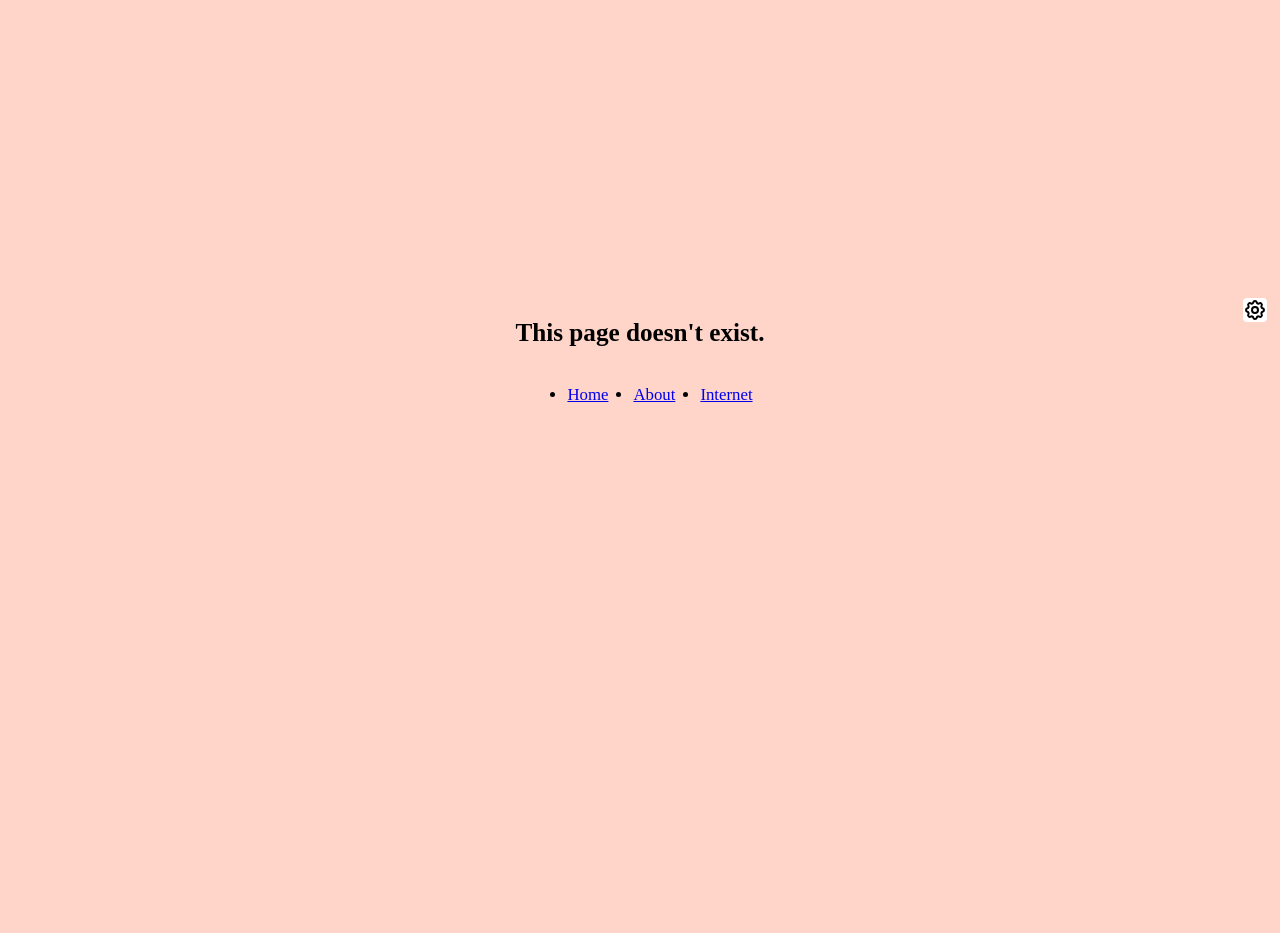
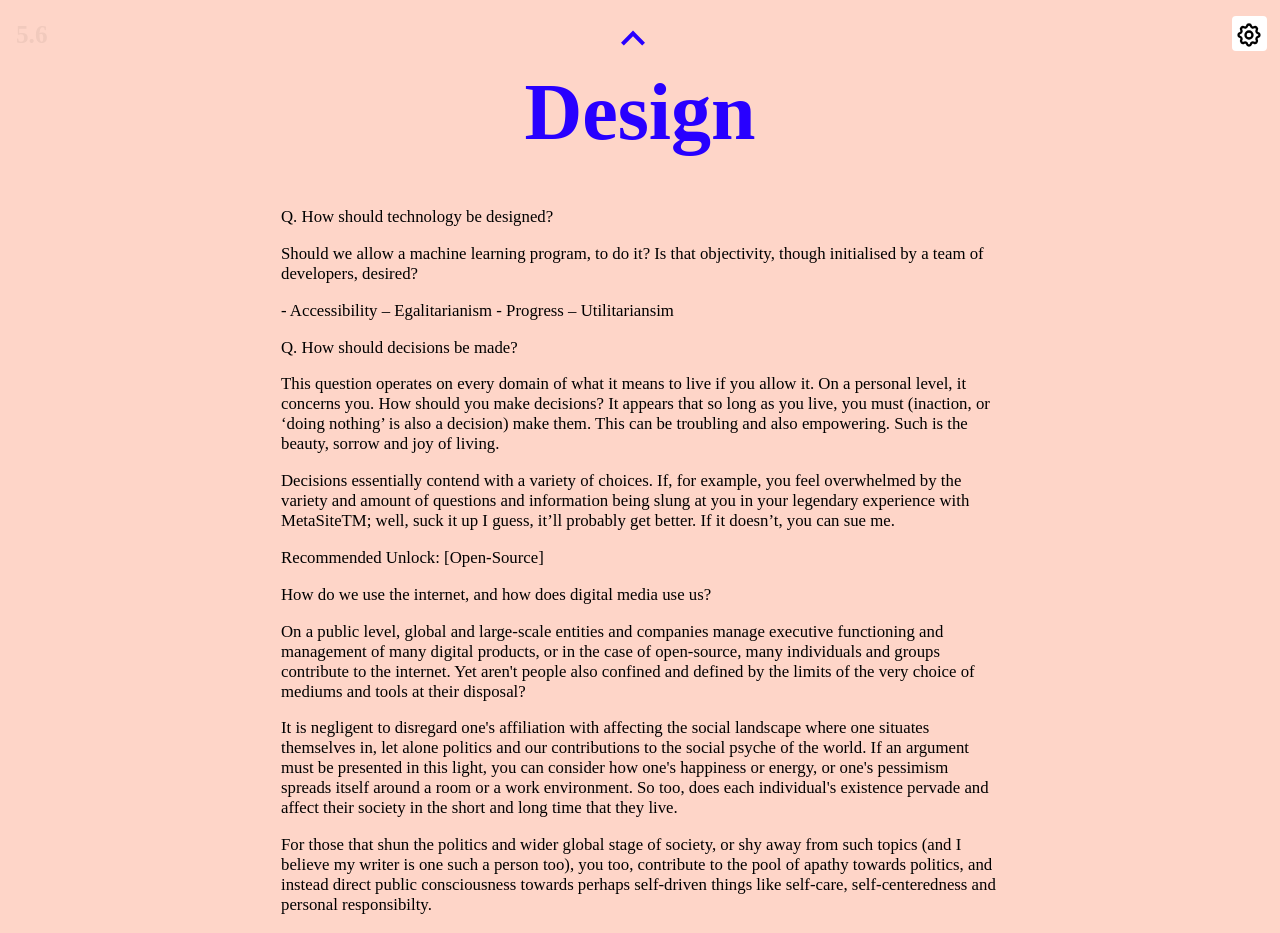
Before and after one commit to azengoose/MetaSite_V2, a React (Create React App) app: page /d in a window 1280 px wide. Shown: the top 933 px of the page. Before the commit the page ends 800 px from the top, so only its background shows below. Built offline with nearby package versions, Linux system fonts and the light colour scheme; a web font is replaced by a local one.

Commit message:
Exit transitions smooth, Timer and design

```diff
--- a/src/App.tsx
+++ b/src/App.tsx
@@ -6,19 +6,33 @@
 import About from "./pages/about";
 import Internet from "./pages/internet";
 import Practical from "./pages/pract";
+import Design from "./pages/design";
 import NotFound from "./pages/not";
 
 import Progress from "./components/progress";
 import Settings from "./components/settings/settings";
+import Timer from "./components/timer";
 
 export default function App() {
   const location = useLocation();
+  console.log("Mate what d'you think you're doing back here. ");
 
   return (
     <>
       <main role="main" className="wrapper">
         <div className="content">
           <Progress />
+          <motion.div
+            whileHover={{ opacity: 1 }}
+            style={{
+              opacity: 0.05,
+              left: "1rem",
+              top: "0",
+              position: "absolute"
+            }}
+          >
+            <Timer />
+          </motion.div>
           <Settings />
           <AnimatePresence exitBeforeEnter>
             <Routes location={location} key={location.pathname}>
@@ -33,10 +47,11 @@
               <Route path="/a" element={<About />} />
               <Route path="/i" element={<Internet />} />
               <Route path="/p" element={<Practical />} />
+              <Route path="/d" element={<Design />} />
               <Route path="*" element={<NotFound />} />
             </Routes>
           </AnimatePresence>
-          <div>
+          {/* <div>
             <nav>
               <ul style={{ display: "flex", flexDirection: "row" }}>
                 <li className="App-link" style={{ paddingRight: 25 }}>
@@ -50,7 +65,7 @@
                 </li>
               </ul>
             </nav>
-          </div>
+          </div> */}
         </div>
       </main>
     </>
--- a/src/components/arrows.tsx
+++ b/src/components/arrows.tsx
@@ -1,4 +1,4 @@
-import React from "react";
+import React, { useState } from "react";
 import { Link } from "react-router-dom";
 import { motion } from "framer-motion";
 
--- a/src/components/settings/settings.tsx
+++ b/src/components/settings/settings.tsx
@@ -2,6 +2,7 @@
 import { motion, AnimatePresence } from "framer-motion";
 import "../../styles/settings.css";
 import Fullscreen from "./fullscreen";
+import Timer from "../timer";
 
 export default function Settings() {
   const [modalOpen, setModalOpen] = useState(false);
@@ -72,6 +73,7 @@
           </h2>
           <p>For tweaks and site customisations.</p>
           <Fullscreen />
+          <button className="btn--cool">Speedrun Mode</button>
           <button onClick={handleClose}>Close</button>
         </motion.div>
       </Backdrop>
@@ -85,7 +87,22 @@
         exitBeforeEnter={true}
         onExitComplete={() => null}
       >
+        <div
+          style={{
+            display: modalOpen ? "block" : "none",
+            color: "white",
+            top: "6rem",
+            position: "fixed",
+            zIndex: 4,
+            textAlign: "center"
+          }}
+        >
+          <p style={{}}>Time elapsed on MetaSite:</p>
+          <Timer />
+        </div>
+
         {modalOpen && <Modal modalOpen={modalOpen} handleClose={close} />}
+
         <div>
           <motion.button
             whileHover={{ scale: 1.1 }}
--- /dev/null
+++ b/src/components/timer.tsx
@@ -0,0 +1,37 @@
+import React, { useState, useEffect } from "react";
+
+export default function Timer() {
+  const [seconds, setSeconds] = useState(0);
+  const [isActive, setIsActive] = useState(true);
+
+  function toggle() {
+    setIsActive(!isActive);
+  }
+
+  function reset() {
+    setSeconds(0);
+    setIsActive(false);
+  }
+
+  useEffect(() => {
+    let timer = null;
+    if (isActive) {
+      timer = setInterval(() => {
+        setSeconds((seconds) => Math.round((seconds + 0.01) * 1000) / 1000);
+      }, 10);
+    } else {
+      clearInterval(timer);
+    }
+    return () => clearInterval(timer);
+  }, [isActive]);
+
+  return (
+    <div>
+      <h2>{seconds}</h2>
+      {/* <button onClick={toggle}>{isActive ? "Pause" : "Start"}</button>
+      <button className="btn--cool" onClick={reset}>
+        Reset
+      </button> */}
+    </div>
+  );
+}
--- a/src/pages/about.tsx
+++ b/src/pages/about.tsx
@@ -1,17 +1,35 @@
-import * as React from "react";
+import React, { useState } from "react";
 import { Link } from "react-router-dom";
 import { motion } from "framer-motion";
 // import Contents from "../components/contents";
 import { RightArrow } from "../components/arrows";
 
-const variants = {
-  initial: { opacity: 0, x: -1000 },
-  animate: { opacity: 1, x: 0 },
-  exit: { opacity: 0, x: -1000 }
+export default function About() {
+  const [initial] = useState({ opacity: 0, x: 0 });
+  var animate = { opacity: 1 };
+  const [exit, setExit] = useState({ opacity: 0, x: 0, y: 0 });
+
+  const [clicked, setClicked] = useState(false);
+
+  function handleClickRight() {
+    setExit({ opacity: 0, x: -500, y: 0 });
+    setClicked(true);
+  }
+  function handleClickLeft() {
+    setExit({ opacity: 0, x: 500, y: 0 });
+    setClicked(true);
+  }
+  const Disappear = {
+    display: clicked ? "none" : "block"
+  };
+  var variants = {
+    initial: initial,
+    animate: animate,
+    exit: exit
   };
 
-export default function About() {
   return (
+    <>
       <motion.div
         variants={variants}
         initial="initial"
@@ -19,7 +37,14 @@
         exit="exit"
         transition={{ ease: "easeInOut", duration: 0.8 }}
       >
+        <button
+          className="right-arrow arrow"
+          onClick={handleClickRight}
+          style={Disappear}
+        >
           <RightArrow link="/" />
+        </button>
+
         <h1>(A Bout)</h1>
 
         <div className="mouse_scroll">
@@ -42,8 +67,8 @@
           <p>
             This is a <strong>React</strong> project. That just means that these
             web pages were created using something called React. This is a
-          React-flavoured website, if you will. page, and check out README.md in
-          the editor for additional detail plus next steps you can take!
+            React-flavoured website, if you will. page, and check out README.md
+            in the editor for additional detail plus next steps you can take!
           </p>
           <p>
             I am a <strong>Website</strong>. Some digital space that, in short,
@@ -70,14 +95,16 @@
           <h2>Change and Variation</h2>
           <p>
             The world constantly undergoes change, as per the second law of
-          Thermodynamics, but especially with technology. So I'll be lost in the
-          world of old if I'm not updated. Whilst status quos get disrupted and
-          good things can be lost, there is great opportunity for creative
-          replacement. This sometimes results in things like variation.
+            Thermodynamics, but especially with technology. So I'll be lost in
+            the world of old if I'm not updated. Whilst status quos get
+            disrupted and good things can be lost, there is great opportunity
+            for creative replacement. This sometimes results in things like
+            variation.
           </p>
           <p>
-          I don't know what that above paragraph means, but it'd sure as hell be
-          useful to get all the other page content and general outline set up.
+            I don't know what that above paragraph means, but it'd sure as hell
+            be useful to get all the other page content and general outline set
+            up.
           </p>
         </div>
         {/* <iframe
@@ -96,5 +123,6 @@
       ></iframe> */}
         <div>{/* <Contents /> */}</div>
       </motion.div>
+    </>
   );
 }
--- /dev/null
+++ b/src/pages/design.tsx
@@ -0,0 +1,126 @@
+import React, { useState } from "react";
+import { UpArrow, DownArrow } from "../components/arrows";
+import { motion } from "framer-motion";
+
+export default function Design() {
+  // const [scrolled, setScrolled] = useState(false)
+  // window.onscroll = function(ev) {
+  //   if ((window.innerHeight + window.pageYOffset ) >= document.body.offsetHeight) {
+  //       setScrolled(true)
+  //       console.log(scrolled)
+  //   }};
+  // const display = {
+  //   display: scrolled ? "none" : "block"
+  // }
+  const [initial] = useState({ opacity: 0, x: 0 });
+  var animate = { opacity: 1 };
+  const [exit, setExit] = useState({ opacity: 0, x: 0, y: 0 });
+
+  const [clicked, setClicked] = useState(false);
+  function handleClickUp() {
+    setExit({ opacity: 0, x: 0, y: 500 });
+    setClicked(true);
+  }
+  function handleClickDown() {
+    setExit({ opacity: 0, x: 0, y: -500 });
+    setClicked(true);
+  }
+  const Disappear = {
+    display: clicked ? "none" : "block"
+  };
+  var variants = {
+    initial: initial,
+    animate: animate,
+    exit: exit
+  };
+
+  return (
+    <>
+      <motion.div
+        variants={variants}
+        initial="initial"
+        animate="animate"
+        exit="exit"
+        transition={{ ease: "easeInOut", duration: 0.8 }}
+      >
+        <button
+          className="up-arrow arrow"
+          onClick={handleClickUp}
+          style={Disappear}
+        >
+          <UpArrow link="/" />
+        </button>
+
+        <h1>Design</h1>
+        <p>Q. How should technology be designed?</p>
+        <p>
+          Should we allow a machine learning program, to do it? Is that
+          objectivity, though initialised by a team of developers, desired?
+        </p>
+        <p>
+          - Accessibility &ndash; Egalitarianism - Progress &ndash;
+          Utilitariansim
+        </p>
+        <p>Q. How should decisions be made?</p>
+        <p>
+          This question operates on every domain of what it means to live if you
+          allow it. On a personal level, it concerns you. How should you make
+          decisions? It appears that so long as you live, you must (inaction, or
+          &lsquo;doing nothing&rsquo; is also a decision) make them. This can be
+          troubling and also empowering. Such is the beauty, sorrow and joy of
+          living.
+        </p>
+        <p>
+          Decisions essentially contend with a variety of choices. If, for
+          example, you feel overwhelmed by the variety and amount of questions
+          and information being slung at you in your legendary experience with
+          MetaSiteTM; well, suck it up I guess, it&rsquo;ll probably get better.
+          If it doesn&rsquo;t, you can sue me.
+        </p>
+        <p>Recommended Unlock: [Open-Source]</p>
+        <p>How do we use the internet, and how does digital media use us?</p>
+        <p>
+          On a public level, global and large-scale entities and companies
+          manage executive functioning and management of many digital products,
+          or in the case of open-source, many individuals and groups contribute
+          to the internet. Yet aren&apos;t people also confined and defined by
+          the limits of the very choice of mediums and tools at their disposal?
+        </p>
+        <p>
+          It is negligent to disregard one&apos;s affiliation with affecting the
+          social landscape where one situates themselves in, let alone politics
+          and our contributions to the social psyche of the world. If an
+          argument must be presented in this light, you can consider how
+          one&apos;s happiness or energy, or one&apos;s pessimism spreads itself
+          around a room or a work environment. So too, does each
+          individual&apos;s existence pervade and affect their society in the
+          short and long time that they live.
+        </p>
+        <p>
+          For those that shun the politics and wider global stage of society, or
+          shy away from such topics (and I believe my writer is one such a
+          person too), you too, contribute to the pool of apathy towards
+          politics, and instead direct public consciousness towards perhaps
+          self-driven things like self-care, self-centeredness and personal
+          responsibilty.
+        </p>
+        <p>
+          It doesn&apos;t matter if you don&apos;t care about politics; you
+          enact politics regardless.
+        </p>
+        <p>
+          Value Judgement Range: (Making explicit judgements) &mdash;
+          (Attempting to grapple and consider matters both public and prviate)
+          &mdash; (Apathy towards controversy)
+        </p>
+        <button
+          className="down-arrow arrow"
+          onClick={handleClickDown}
+          style={Disappear}
+        >
+          <DownArrow link="/" />
+        </button>
+      </motion.div>
+    </>
+  );
+}
--- a/src/pages/home.tsx
+++ b/src/pages/home.tsx
@@ -17,13 +17,27 @@
 export default function Home() {
   const [initial] = useState({ opacity: 0, x: 0 });
   var animate = { opacity: 1 };
-  const [exit, setExit] = useState({ opacity: 0, x: 0 });
+  const [exit, setExit] = useState({ opacity: 0, x: 0, y: 0 });
+  const [clicked, setClicked] = useState(false);
 
-  function handleClick() {
-    setExit({ opacity: 0, x: -500 });
-    console.log(RightArrow);
+  function handleClick(direction) {
+    if (direction === "right") {
+      setExit({ opacity: 0, x: -1000, y: 0 });
     }
-
+    if (direction === "left") {
+      setExit({ opacity: 0, x: 1000, y: 0 });
+    }
+    if (direction === "up") {
+      setExit({ opacity: 0, x: 0, y: 500 });
+    }
+    if (direction === "down") {
+      setExit({ opacity: 0, x: 0, y: -500 });
+    }
+    setClicked(true);
+  }
+  const Disappear = {
+    display: clicked ? "none" : "block"
+  };
   var variants = {
     initial: initial,
     animate: animate,
@@ -31,21 +45,38 @@
   };
 
   return (
+    <>
       <motion.div
         variants={variants}
         initial="initial"
         animate="animate"
         exit="exit"
         transition={{ ease: "easeInOut", duration: 0.8 }}
+        style={{ height: "70vh", marginTop: "10vh" }}
       >
         <Browser />
 
-      <button className="right-arrow arrow" onClick={handleClick}>
+        <button
+          className="right-arrow arrow"
+          onClick={() => handleClick("right")}
+          style={Disappear}
+        >
           <RightArrow link="/i" />
         </button>
+        <button
+          className="left-arrow arrow"
+          onClick={() => handleClick("left")}
+          style={Disappear}
+        >
           <LeftArrow link="/a" />
-
+        </button>
+        <button
+          className="up-arrow arrow"
+          onClick={() => handleClick("up")}
+          style={Disappear}
+        >
           <UpArrow link="/p" />
+        </button>
 
         <h1> &lt;MetaSite/&gt;</h1>
 
@@ -59,9 +90,14 @@
         {/* <ButtonChange /> */}
 
         {/* <Contents /> */}
-      <div style={{ height: 100 }}>
-        <DownArrow link="/" />
-      </div>
       </motion.div>
+      <button
+        className="down-arrow arrow"
+        onClick={() => handleClick("down")}
+        style={Disappear}
+      >
+        <DownArrow link="/d" />
+      </button>
+    </>
   );
 }
--- a/src/styles/settings.css
+++ b/src/styles/settings.css
@@ -4,13 +4,18 @@
   --gradient3: linear-gradient(15deg, #b648ff, #ef5dff);
   font-size: 1rem;
 }
-
+.settings-icon {
+  padding-top: 2px;
+  width: 26px;
+  height: 26px;
+}
 .settings-button {
   position: absolute;
+  top: 1rem;
   right: 1em;
-  width: auto;
+  width: 1.8rem;
   padding: 0;
-  height: 1.5rem;
+  height: 1.8rem;
   border: none;
   outline: none;
   -webkit-appearance: none;
@@ -64,4 +69,13 @@
     width: 750px;
     height: 300px;
   }
+  .settings-button {
+    width: 35px;
+    height: 35px;
+  }
+  .settings-icon {
+    width: 30px;
+    height: 30px;
+    margin-top: 3px;
+  }
 }
--- a/src/styles/styles.css
+++ b/src/styles/styles.css
@@ -145,27 +145,27 @@
   background: none;
   z-index: 2;
   fill: #2800ff;
-  padding: 50px 10px;
+  padding: 10px 10px;
 }
 .arrow:hover {
   cursor: pointer;
 }
 .right-arrow {
+  top: 40%;
   right: 3%;
   padding-left: 20px;
 }
 .left-arrow {
+  top: 40%;
   left: 3%;
   padding-right: 20px;
 }
 .down-arrow {
-  bottom: 0;
-  position: relative;
-  left: 50%;
+  left: 47%;
 }
 .up-arrow {
-  top: 0;
-  left: 47vw;
+  top: 2%;
+  left: 47%;
 }
 
 /* Siteception */
```
Lines whose indentation alone changed are shown as unchanged.
